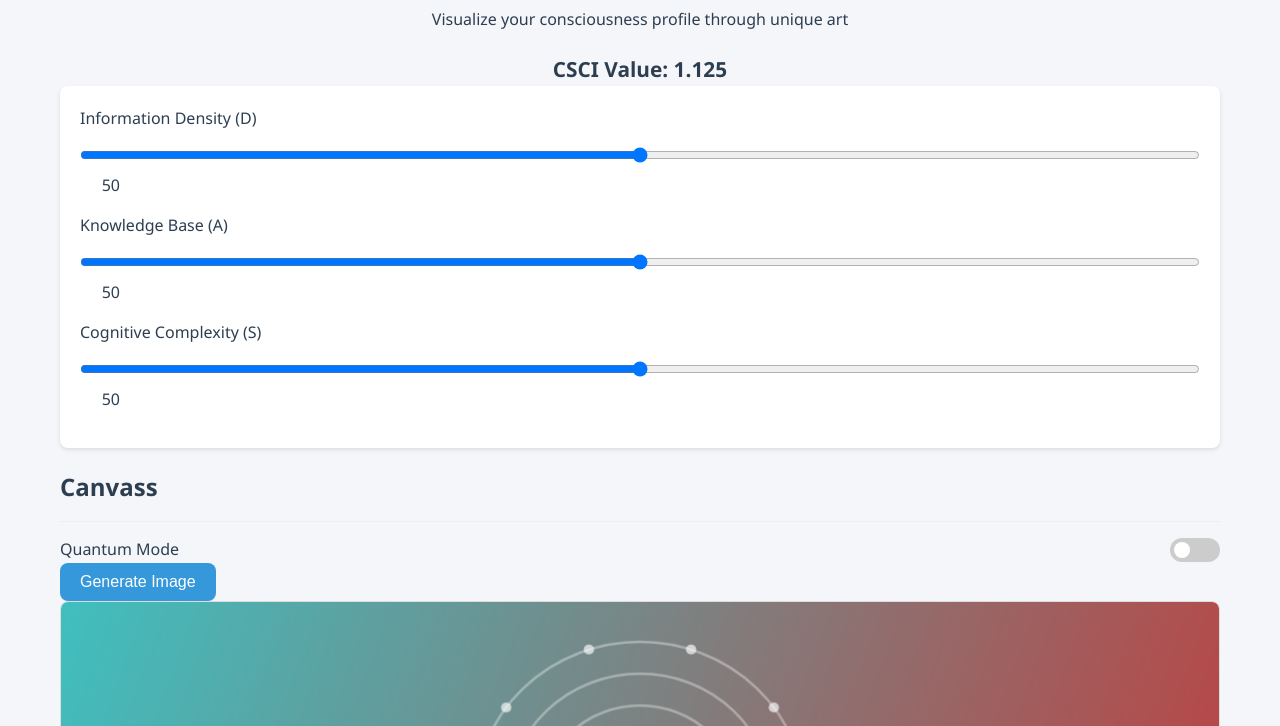
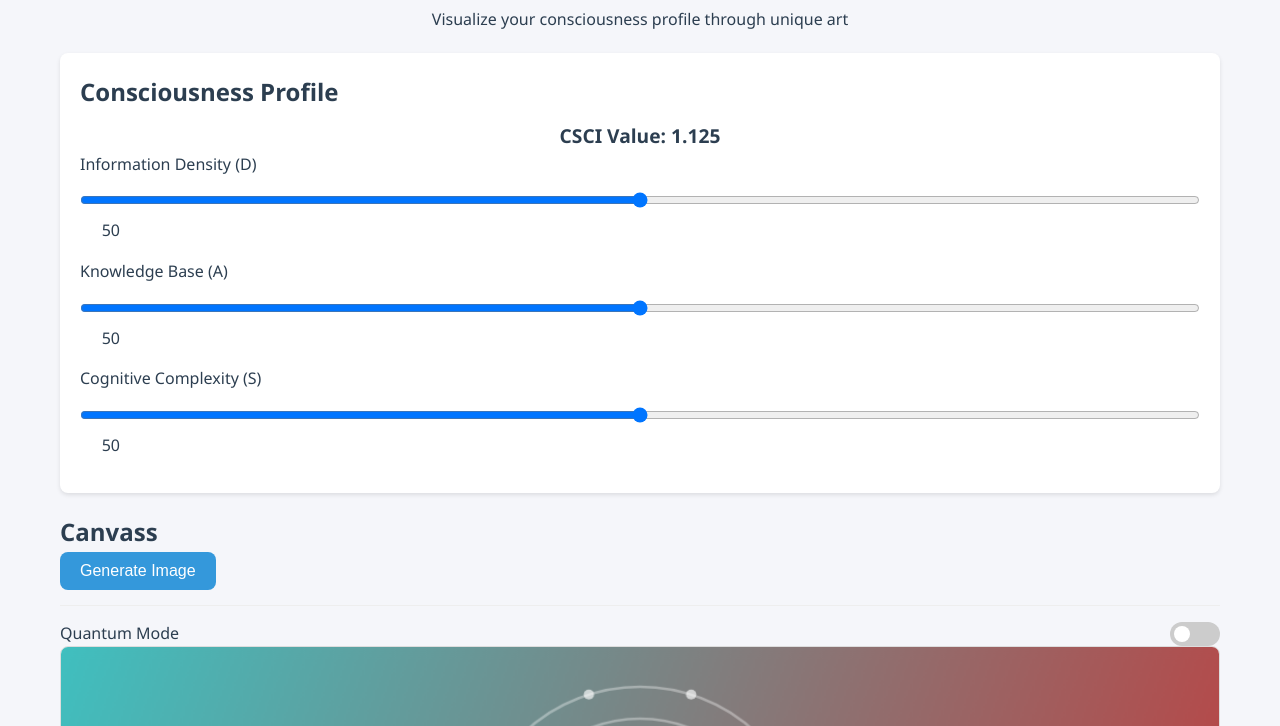
Before and after one commit to honeylouluzon/Introduction-to-Vibe-Coding-ArtGen, a plain HTML site: page index.html in a window 1280 px wide. Shown: the part 74-800 px from the top of the page. Drawn offline with Linux system fonts and the light colour scheme.

Commit message:
Manual Update

```diff
--- a/index.html
+++ b/index.html
@@ -14,12 +14,14 @@
         </header>
 
         <main>
-            <div class="csci-display"">
-                <span>CSCI Value: </span>
-                <span id="csciValue">0</span>
-            </div>
+            <div class="controls">
+                <h2>Consciousness Profile</h2>
 
-            <div class="controls">
+                <div class="csci-display"">
+                    <span>CSCI Value: </span>
+                    <span id="csciValue">0</span>
+                </div>
+
                 <div class="parameter-group">
                     <label for="informationDensity">Information Density (D)</label>
                     <input type="range" id="informationDensity" min="0" max="100" value="50">
@@ -41,6 +43,7 @@
 
             <div class="canvass-container">
                 <h2>Canvass</h2>
+                <button id="generateBtn" class="btn">Generate Image</button>
                 <div class="quantum-toggle">
                     <label for="quantumMode">Quantum Mode</label>
                     <div class="toggle-switch">
@@ -48,8 +51,6 @@
                         <span class="toggle-slider"></span>
                     </div>
                 </div>
-
-                <button id="generateBtn" class="btn">Generate Image</button>
 
                 <canvas id="artCanvas"></canvas>
                 <div class="loading-indicator">
--- a/styles.css
+++ b/styles.css
@@ -146,7 +146,7 @@ input:checked + .toggle-slider:before {
 .csci-display {
     margin-top: 10px;
     text-align: center;
-    font-size: 1.3em;
+    font-size: 1.2em;
     font-weight: bold;
 }
 
```
